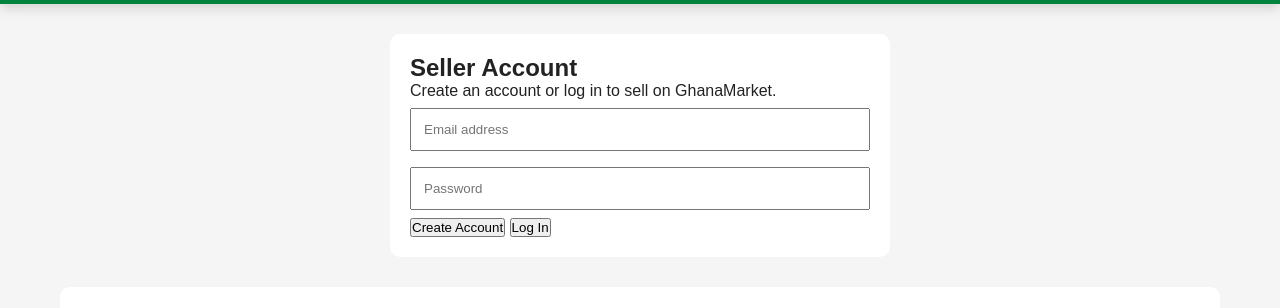
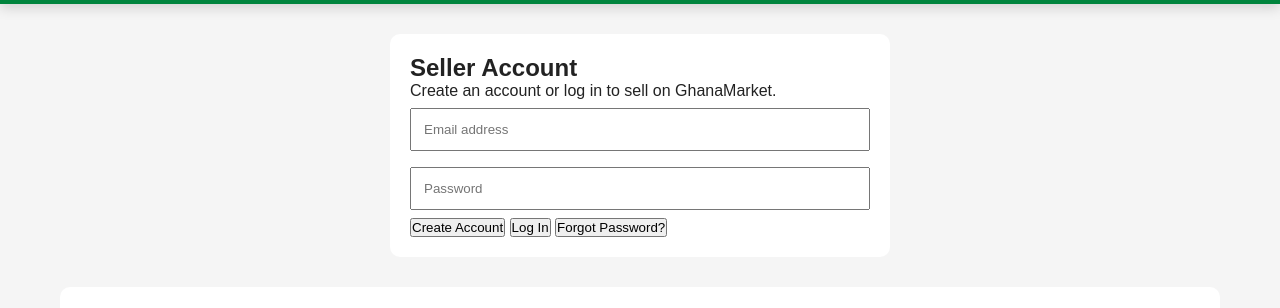
Before and after one commit to niemancharles17-netizen/GhanaMarket-ShopOnline, a plain HTML site: page index.html in a window 1280 px wide. Shown: the part 79-387 px from the top of the page. Drawn offline with nearby package versions, Linux system fonts and the light colour scheme; no server answers.

Commit message:
Add 'Forgot Password?' button to seller section

```diff
--- a/index.html
+++ b/index.html
@@ -346,7 +346,7 @@
     <button type="button" onclick="sellerSignUp()">Create Account</button>
 
     <button type="button" onclick="sellerLogin()">Log In</button>
-
+<button type="button" onclick="sendResetEmail()">Forgot Password?</button>
     <p id="sellerAuthMessage"></p>
 </section>
 
```
